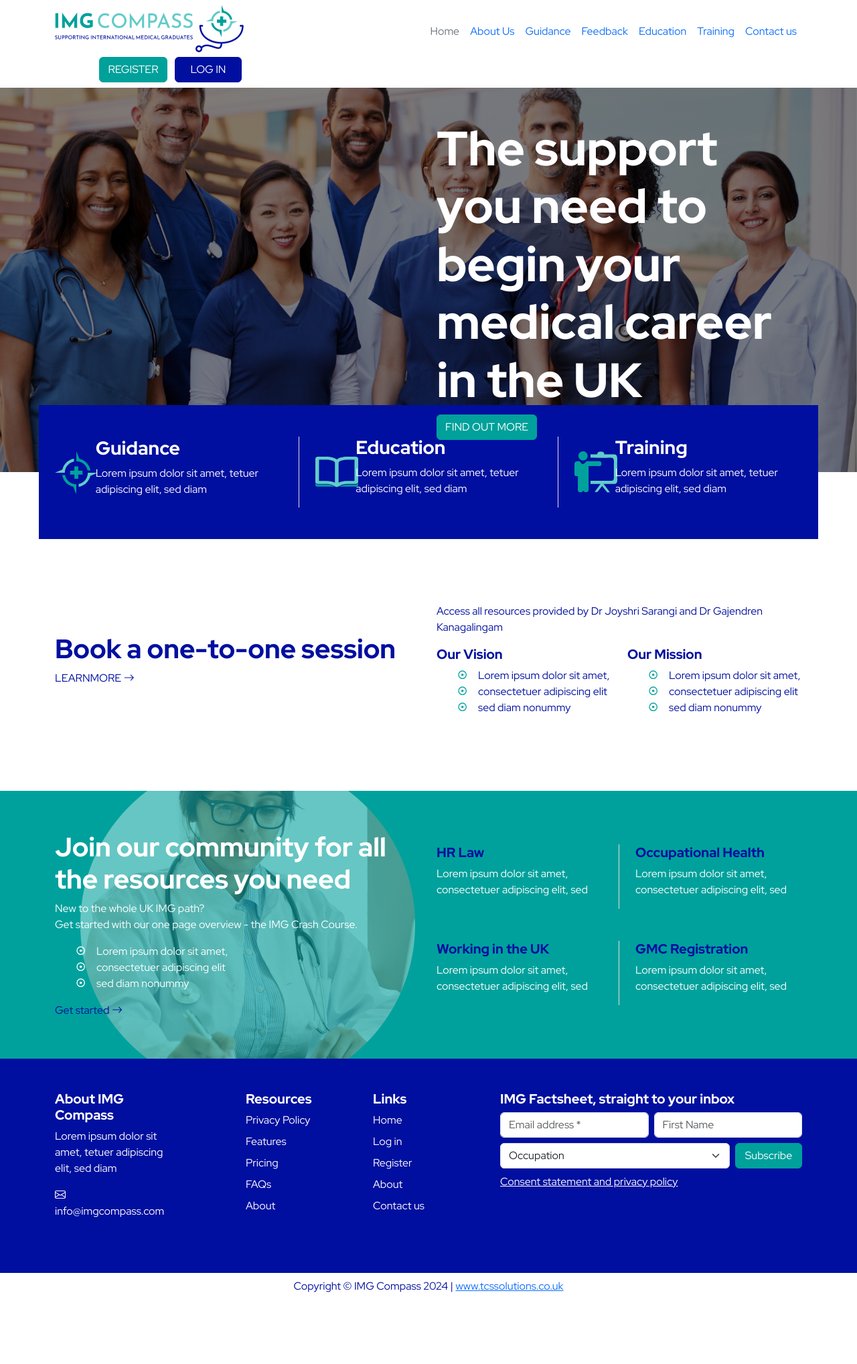
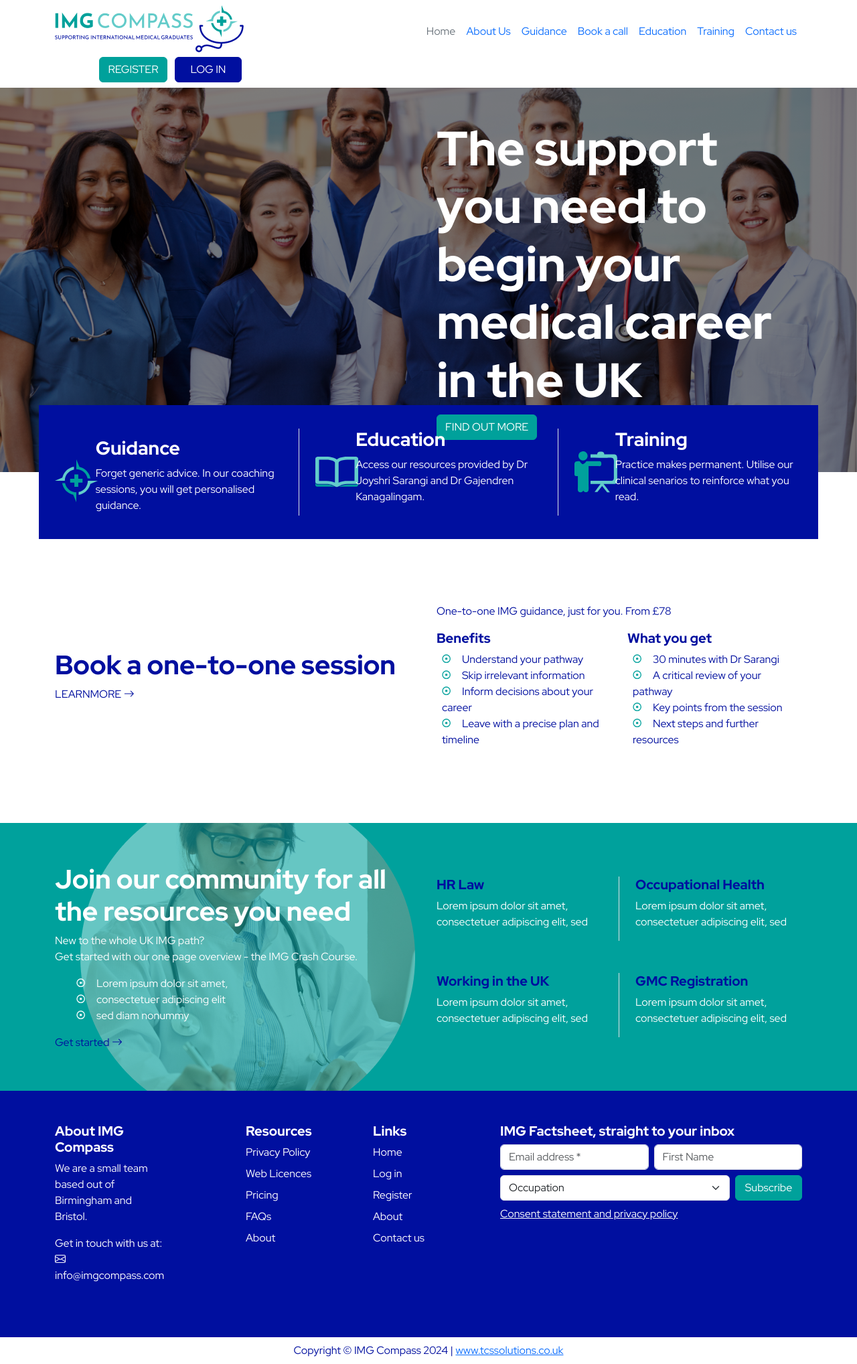
Before and after one commit to Tom23collins/img-compass-webapp, a Flask app: page / in a window 1280 px wide. Shown: the whole page at 67% size. Before the commit the page ends 1930 px from the top, so only its background shows below. Run offline with Flask 3, Linux system fonts and the light colour scheme.

Commit message:
rescue commit

```diff
--- a/app.py
+++ b/app.py
@@ -94,6 +94,10 @@ def login():
     error = "Invalid email or password."
     return render_template('login.html', error=error)
 
+@app.route('/contact')
+def contact():
+    return render_template('contact.html', user=flask_login.current_user)
+
 @app.route('/logout')
 def logout():
     flask_login.logout_user()
--- a/static/css/custom.css
+++ b/static/css/custom.css
@@ -8,6 +8,7 @@
 /* Custom bullet points */
 ul.custom-list-primary {
     list-style: none;
+    padding-left: 0.5rem !important;
   }
 
 ul.custom-list-primary li::before {
--- a/templates/base.html
+++ b/templates/base.html
@@ -26,15 +26,15 @@
             <li><a href="#" class="nav-link px-2 link-secondary">Home</a></li>
             <li><a href="#" class="nav-link px-2">About Us</a></li>
             <li><a href="#" class="nav-link px-2">Guidance</a></li>
-            <li><a href="#" class="nav-link px-2">Feedback</a></li>
+            <li><a href="#" class="nav-link px-2">Book a call</a></li>
             <li><a href="#" class="nav-link px-2">Education</a></li>
             <li><a href="#" class="nav-link px-2">Training</a></li>
-            <li><a href="#" class="nav-link px-2">Contact us</a></li>
+            <li><a href="{{ url_for('contact') }}" class="nav-link px-2">Contact us</a></li>
           </ul>
 
           <div class="col-md-3 text-end">
-            <button type="button" class="btn btn-primary me-2">REGISTER</button>
-            <button type="button" class="btn btn-secondary">LOG IN</button>
+            <a href="{{ url_for('register') }}" class="btn btn-primary me-2">REGISTER</a>
+            <a href="{{ url_for('login') }}" class="btn btn-secondary">LOG IN</a>
           </div>
         </header>
       </div>
--- a/templates/index.html
+++ b/templates/index.html
@@ -27,7 +27,7 @@
                 </div>
                 <div class="col-10">
                     <h3>Guidance</h3>
-                    <p>Lorem ipsum dolor sit amet, tetuer adipiscing elit, sed diam</p>
+                    <p>Forget generic advice. In our coaching sessions, you will get personalised guidance.</p>
                 </div>
             </div>
         </div>
@@ -38,7 +38,7 @@
                 </div>
                 <div class="col-10 mw-1">
                     <h3>Education</h3>
-            <p>Lorem ipsum dolor sit amet, tetuer adipiscing elit, sed diam</p>
+                    <p>Access our resources provided by Dr Joyshri Sarangi and Dr Gajendren Kanagalingam.</p>
                 </div>
             </div>
         </div>
@@ -49,7 +49,7 @@
                 </div>
                 <div class="col-10">
                     <h3>Training</h3>
-                    <p>Lorem ipsum dolor sit amet, tetuer adipiscing elit, sed diam</p>
+                    <p>Practice makes permanent. Utilise our clinical senarios to reinforce what you read.</p>
                 </div>
             </div>
         </div>
@@ -64,21 +64,23 @@
         </div>
         <div class="col-12 col-md-6">
             <div class="row">
-                <p>Access all resources provided by Dr Joyshri Sarangi and Dr Gajendren Kanagalingam</p>
+                <p>One-to-one IMG guidance, just for you. From £78</p>
                 <div class="col-6">
-                    <h5>Our Vision</h5>
+                    <h5>Benefits</h5>
                     <ul class="custom-list-primary">
-                        <li>Lorem ipsum dolor sit amet,</li>
-                        <li>consectetuer adipiscing elit</li>
-                        <li>sed diam nonummy</li>
+                        <li>Understand your pathway</li>
+                        <li>Skip irrelevant information</li>
+                        <li>Inform decisions about your career</li>
+                        <li>Leave with a precise plan and timeline</li>
                     </ul>
                 </div>
                 <div class="col-6">
-                    <h5>Our Mission</h5>
+                    <h5>What you get</h5>
                     <ul class="custom-list-primary">
-                        <li>Lorem ipsum dolor sit amet,</li>
-                        <li>consectetuer adipiscing elit</li>
-                        <li>sed diam nonummy</li>
+                        <li>30 minutes with Dr Sarangi</li>
+                        <li>A critical review of your pathway</li>
+                        <li>Key points from the session</li>
+                        <li>Next steps and further resources</li>
                     </ul>
                 </div>
             </div>
@@ -130,15 +132,15 @@
       <div class="row">
         <div class="col-12 col-md-2 mb-3">
           <h5>About IMG Compass</h5>
-          <p>Lorem ipsum dolor sit amet, tetuer adipiscing elit, sed diam</p>
-          <p><i class="bi bi-envelope"></i> info@imgcompass.com</p>
+          <p>We are a small team based out of Birmingham and Bristol.</p>
+          <p>Get in touch with us at:<br><i class="bi bi-envelope"></i> info@imgcompass.com</p>
         </div>
 
         <div class="col-6 col-md-2 mb-3 offset-md-1">
           <h5>Resources</h5>
           <ul class="nav flex-column">
             <li class="nav-item mb-2"><a href="#" class="nav-link p-0 text-white">Privacy Policy</a></li>
-            <li class="nav-item mb-2"><a href="#" class="nav-link p-0 text-white">Features</a></li>
+            <li class="nav-item mb-2"><a href="#" class="nav-link p-0 text-white">Web Licences</a></li>
             <li class="nav-item mb-2"><a href="#" class="nav-link p-0 text-white">Pricing</a></li>
             <li class="nav-item mb-2"><a href="#" class="nav-link p-0 text-white">FAQs</a></li>
             <li class="nav-item mb-2"><a href="#" class="nav-link p-0 text-white">About</a></li>
--- a/templates/login.html
+++ b/templates/login.html
@@ -18,7 +18,7 @@
       <div class="row justify-content-center">
         <div class="col-12 col-md-6 col-lg-4 text-center">
           <a href="/">
-            <img src="{{ url_for('static', filename='logo.png') }}" height="150px" width="150px" class="rounded">
+            <img src="{{ url_for('static', filename='logo.png') }}" height="70" class="rounded mb-5">
           </a>
           <form action='login' method='POST'>
             <div class="mb-3 text-start">
--- a/templates/register.html
+++ b/templates/register.html
@@ -18,7 +18,7 @@
       <div class="row justify-content-center">
         <div class="col-12 col-md-6 col-lg-4 text-center">
           <a href="/">
-            <img src="{{ url_for('static', filename='logo.png') }}" height="150px" width="150px" class="rounded">
+            <img src="{{ url_for('static', filename='logo.png') }}" height="70" class="rounded mb-5">
           </a>
           <form action='register' method='POST'>
             <div class="mb-3 text-start">
```
Also changed, not shown: templates/contact.html (added, +29 -0 lines).
